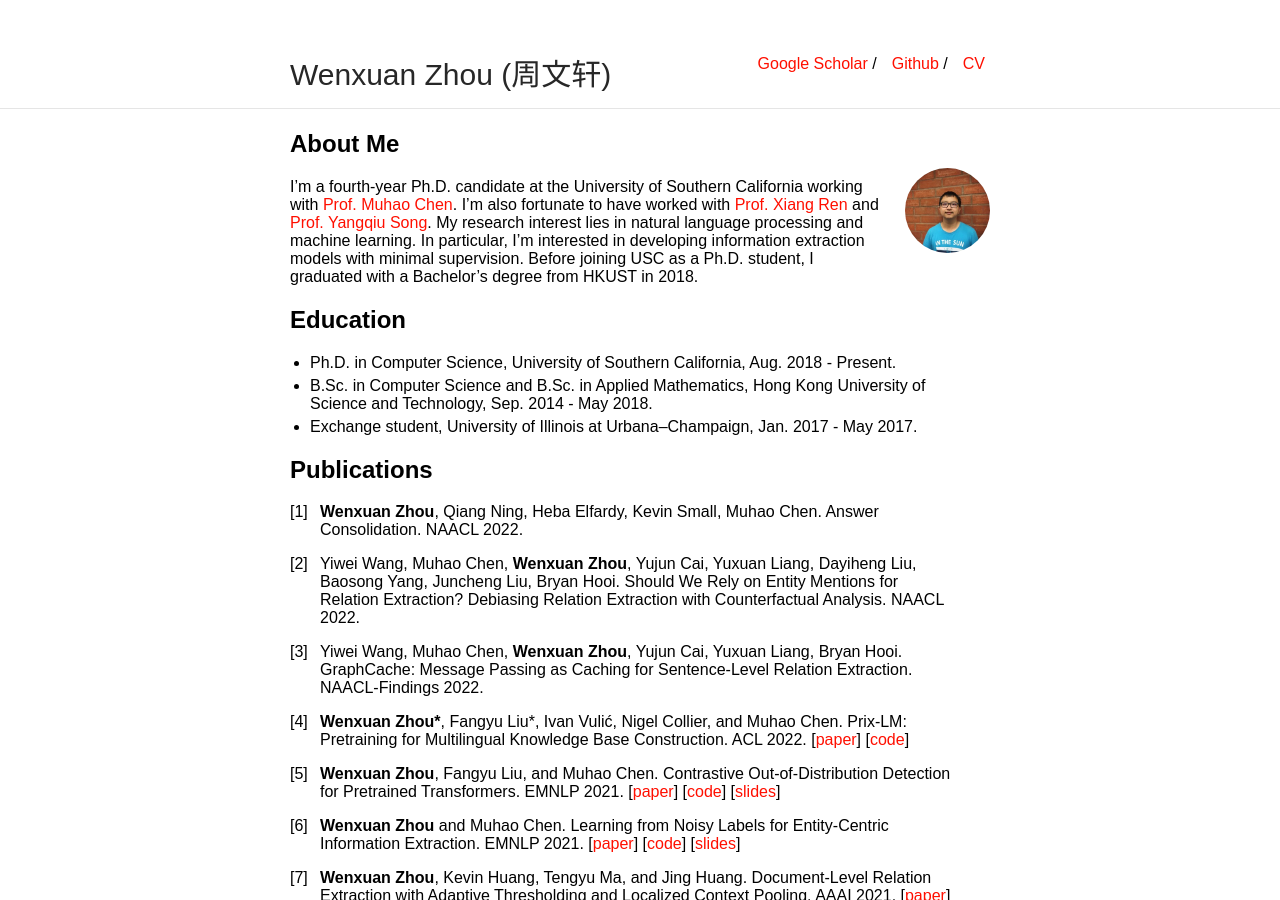
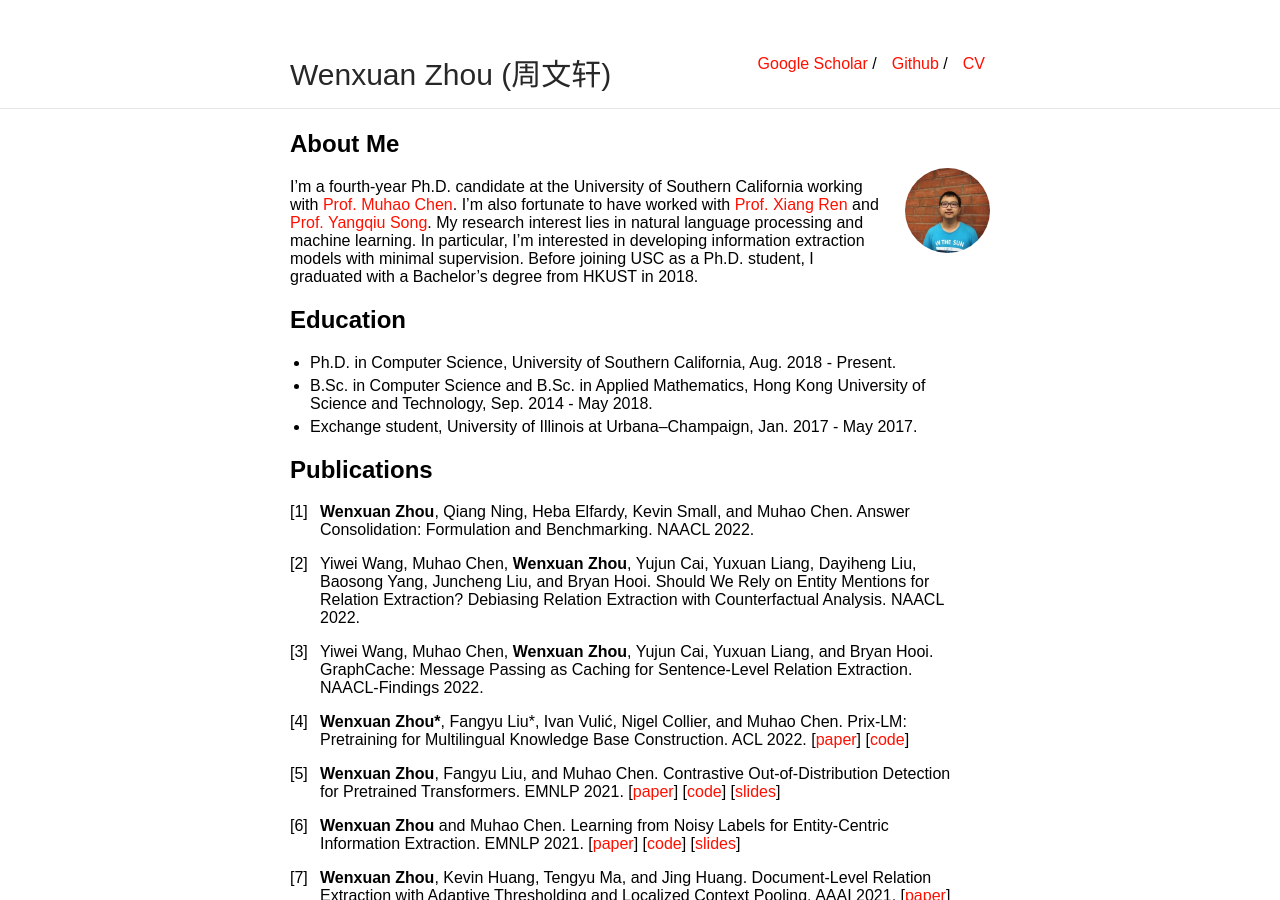
Before and after one commit to wzhouad/wzhouad.github.io, a Jekyll site: the page built from index.md, in a window 1280 px wide and 900 px high. Built offline with Jekyll 4.4.1, drawn with Linux system fonts in a browser that asks for light colours; our own code applies the rules of GitHub Pages for plain Markdown files.

Commit message:
Update index.md

```diff
--- a/index.md
+++ b/index.md
@@ -15,11 +15,11 @@ I'm a fourth-year Ph.D. candidate at the University of Southern California worki
 
 ## Publications
 
-1. **Wenxuan Zhou**, Qiang Ning, Heba Elfardy, Kevin Small, Muhao Chen. Answer Consolidation. NAACL 2022.
+1. **Wenxuan Zhou**, Qiang Ning, Heba Elfardy, Kevin Small, and Muhao Chen. Answer Consolidation: Formulation and Benchmarking. NAACL 2022.
 
-1. Yiwei Wang, Muhao Chen, **Wenxuan Zhou**, Yujun Cai, Yuxuan Liang, Dayiheng Liu, Baosong Yang, Juncheng Liu, Bryan Hooi. Should We Rely on Entity Mentions for Relation Extraction? Debiasing Relation Extraction with Counterfactual Analysis. NAACL 2022.
+1. Yiwei Wang, Muhao Chen, **Wenxuan Zhou**, Yujun Cai, Yuxuan Liang, Dayiheng Liu, Baosong Yang, Juncheng Liu, and Bryan Hooi. Should We Rely on Entity Mentions for Relation Extraction? Debiasing Relation Extraction with Counterfactual Analysis. NAACL 2022.
 
-1. Yiwei Wang, Muhao Chen, **Wenxuan Zhou**, Yujun Cai, Yuxuan Liang, Bryan Hooi. GraphCache: Message Passing as Caching for Sentence-Level Relation Extraction. NAACL-Findings 2022.
+1. Yiwei Wang, Muhao Chen, **Wenxuan Zhou**, Yujun Cai, Yuxuan Liang, and Bryan Hooi. GraphCache: Message Passing as Caching for Sentence-Level Relation Extraction. NAACL-Findings 2022.
 
 1. **Wenxuan Zhou\***, Fangyu Liu\*, Ivan Vulić, Nigel Collier, and Muhao Chen. Prix-LM: Pretraining for Multilingual Knowledge Base Construction. ACL 2022. \[[paper](https://arxiv.org/abs/2110.08443)] \[[code](https://github.com/luka-group/prix-lm)\]
 
```
